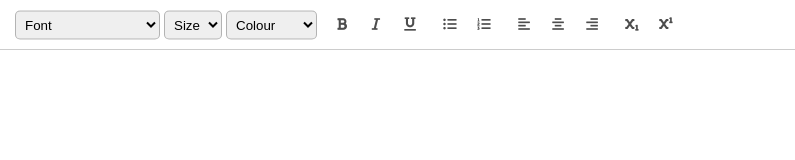
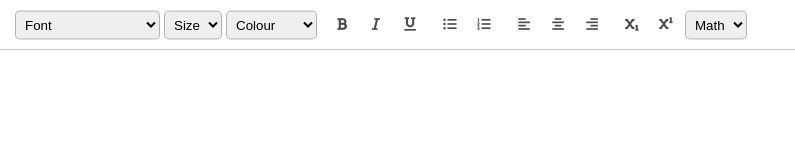
Before and after one commit to jkaho/rich-text-editor, a plain HTML site: page index.html in a window 1280 px wide. Shown: the whole page, without its empty margins (0-795 px from the left). Drawn offline with Linux system fonts and the light colour scheme.

Commit message:
Add math symbol insertion feature

```diff
--- a/assets/script.js
+++ b/assets/script.js
@@ -43,3 +43,7 @@ document.getElementById("justifyCenter").addEventListener("click", (event) => fo
 document.getElementById("justifyRight").addEventListener("click", (event) => formatText(event, "justifyRight"));
 document.getElementById("subscript").addEventListener("click", (event) => formatText(event, "subscript"));
 document.getElementById("superscript").addEventListener("click", (event) => formatText(event, "superscript"));
+document.getElementById("mathChars").addEventListener("change", (event) => {
+  formatText(event, "insertText", event.target[event.target.selectedIndex].value);
+  event.target.selectedIndex = 0;
+});
--- a/assets/style.css
+++ b/assets/style.css
@@ -101,9 +101,9 @@ html, body {
 }
 
 /* ------- MEDIA QUERIES ------- */
-@media (max-width: 700px) {
+@media (max-width: 800px) {
   #toolbar {
-    height: 80px;
+    height: 120px;
   }
 
   #toolbar {
@@ -111,8 +111,9 @@ html, body {
     text-align: center;
   }
 
-  #toolbar-section2, #toolbar-section3, #toolbar-section4, #toolbar-section5 {
+  #toolbar-section2, #toolbar-section3, #toolbar-section4 {
     display: inline-block;
+    margin-bottom: 5px;
   }
 
   #toolbar-section1 {
--- a/index.html
+++ b/index.html
@@ -67,6 +67,32 @@
       <div id="toolbar-section5" class="toolbar-section">
         <button id="subscript" class="fas fa-subscript icon toggle"></button>
         <button id="superscript" class="fas fa-superscript icon toggle"></button>
+        <select id="mathChars" class="format-select">
+          <option selected disabled>Math</option>
+          <option value="−">&minus;</option>
+          <option value="+">&plus;</option>
+          <option value="×">&times;</option>
+          <option value="÷">&divide;</option>
+          <option value="≤">&le;</option>
+          <option value="≥">&ge;</option>
+          <option value="≠">&ne;</option>
+          <option value="√">&radic;</option>
+          <option value="∞">&infin;</option>
+          <option value="∫">&int;</option>
+          <option value="∑">&sum;</option>
+          <option value="∏">&prod;</option>
+          <option value="α">&alpha;</option>
+          <option value="β">&beta;</option>
+          <option value="Π">&pi;</option>
+          <option value="θ">&theta;</option>
+          <option value="⇐">&lArr;</option>
+          <option value="⇑">&uArr;</option>
+          <option value="⇒">&rArr;</option>
+          <option value="⇓">&dArr;</option>
+          <option value="⇔">&hArr;</option>
+          <option value="∠">&ang;</option>
+          <option value="∴">&there4;</option>
+        </select>
       </div>
     </div>
     <div id="textbox" contenteditable="true"></div>
```
